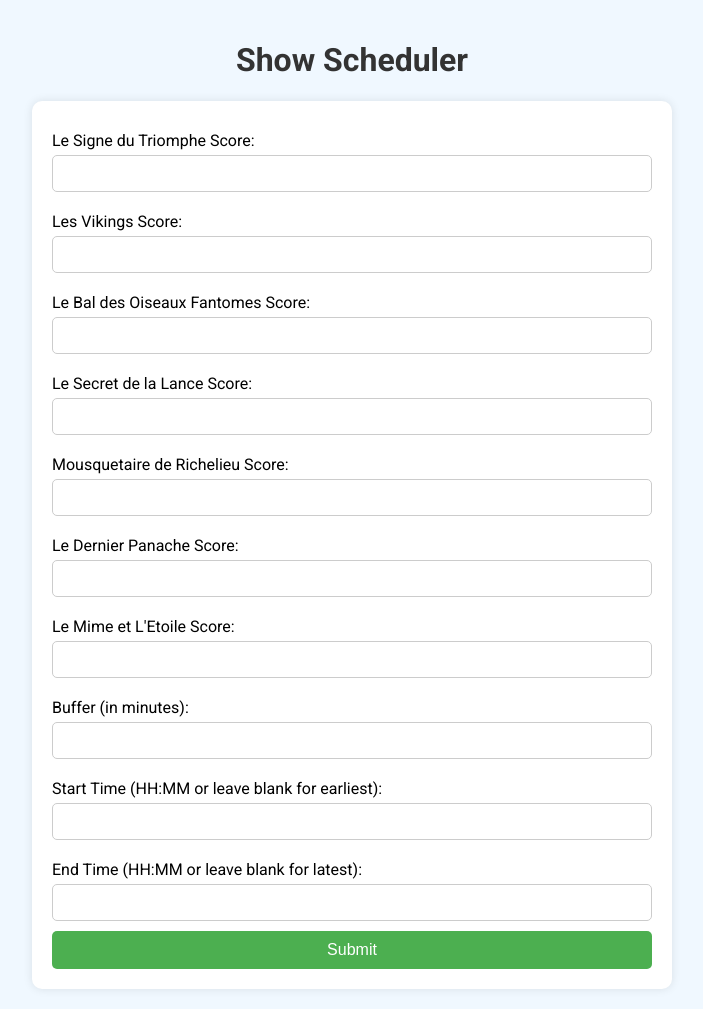
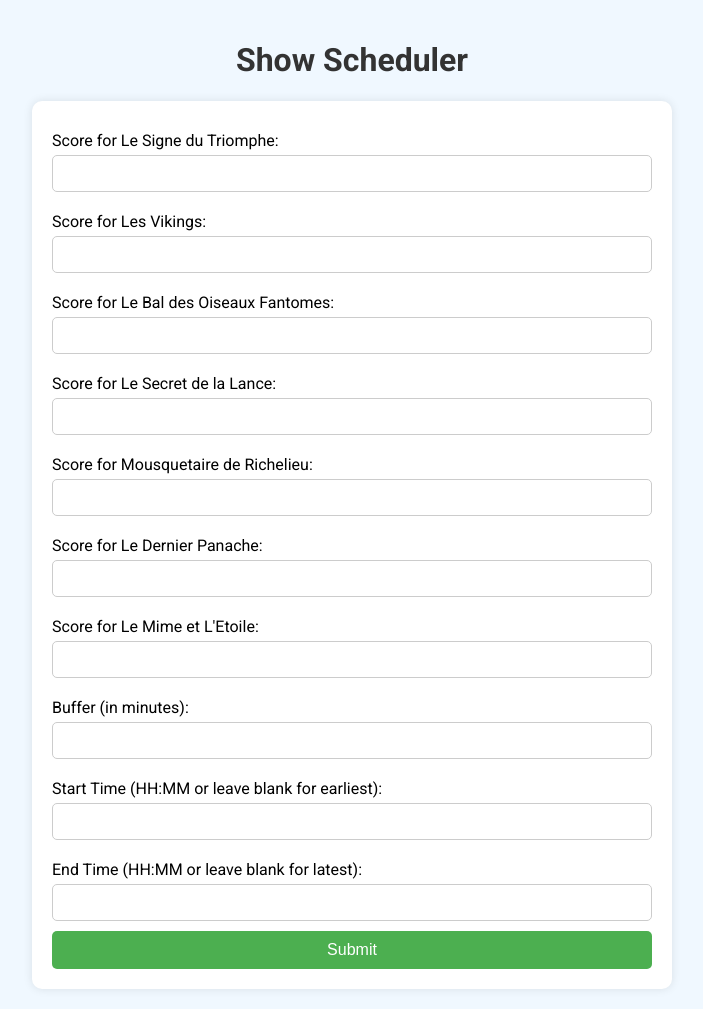
Before and after one commit to penntagon/PuyDuFouDayPlanner, a Flask app: page / in a window 1280 px wide. Shown: the whole page, without its empty margins (288-991 px from the left). Run offline with Flask 3, Linux system fonts and the light colour scheme.

Commit message:
Update index.html

```diff
--- a/templates/index.html
+++ b/templates/index.html
@@ -55,7 +55,7 @@
     <h1>Show Scheduler</h1>
     <form method="post">
         {% for show in name_dict.values() %}
-            <label for="score_{{ show }}">{{ show }} Score:</label>
+            <label for="score_{{ show }}">Score for {{ show }}:</label>
             <input type="number" step="0.1" name="score_{{ show }}" required>
         {% endfor %}
         <label for="buffer">Buffer (in minutes):</label>
```
